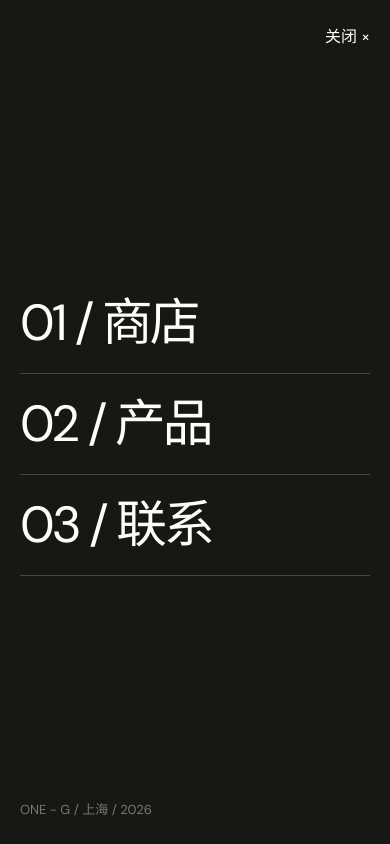
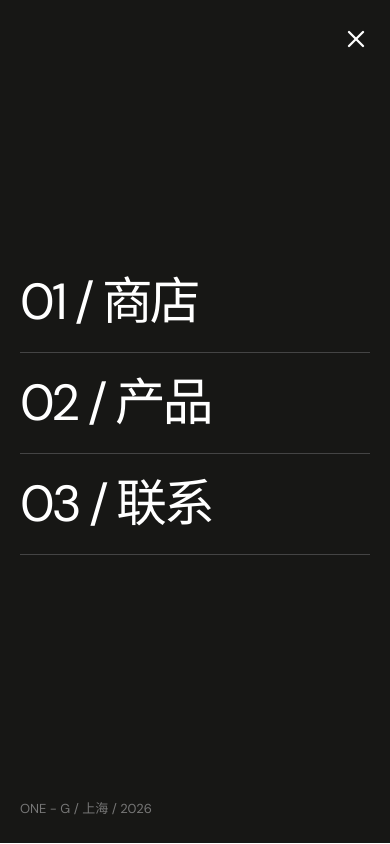
Before and after one commit to l-s-hao/OGFE, a React (Vite) app: page / in a window 390 px wide. Both pictures are taken after a click on the button "探索". Shown: the top 844 px of the page. Built offline with nearby package versions, Linux system fonts and the light colour scheme.

Commit message:
Integrate official shadcn UI registry components

```diff
--- a/package.json
+++ b/package.json
@@ -20,6 +20,8 @@
   },
   "dependencies": {
     "@radix-ui/react-dialog": "^1.1.23",
+    "@radix-ui/react-slot": "^1.3.3",
+    "@radix-ui/react-tabs": "^1.1.21",
     "class-variance-authority": "^0.7.1",
     "clsx": "^2.1.1",
     "gsap": "^3.15.0",
--- a/src/components/ui/button.jsx
+++ b/src/components/ui/button.jsx
@@ -1,11 +1,36 @@
+import * as React from 'react';
+import { Slot } from '@radix-ui/react-slot';
 import { cva } from 'class-variance-authority';
 import { cn } from '@/lib/utils';
 
-const buttonVariants = cva('ui-button', {
-  variants: { variant: { outline: 'ui-button-outline', solid: 'ui-button-solid' } },
-  defaultVariants: { variant: 'solid' },
+const buttonVariants = cva(
+  'inline-flex items-center justify-center gap-2 whitespace-nowrap rounded-md text-sm font-medium transition-colors focus-visible:outline-none focus-visible:ring-1 focus-visible:ring-ring disabled:pointer-events-none disabled:opacity-50 [&_svg]:pointer-events-none [&_svg]:size-4 [&_svg]:shrink-0',
+  {
+    variants: {
+      variant: {
+        default: 'bg-primary text-primary-foreground shadow hover:bg-primary/90',
+        destructive: 'bg-destructive text-destructive-foreground shadow-sm hover:bg-destructive/90',
+        outline:
+          'border border-input bg-background shadow-sm hover:bg-accent hover:text-accent-foreground',
+        secondary: 'bg-secondary text-secondary-foreground shadow-sm hover:bg-secondary/80',
+        ghost: 'hover:bg-accent hover:text-accent-foreground',
+        link: 'text-primary underline-offset-4 hover:underline',
+      },
+      size: {
+        default: 'h-9 px-4 py-2',
+        sm: 'h-8 rounded-md px-3 text-xs',
+        lg: 'h-10 rounded-md px-8',
+        icon: 'h-9 w-9',
+      },
+    },
+    defaultVariants: { variant: 'default', size: 'default' },
+  },
+);
+
+const Button = React.forwardRef(({ className, variant, size, asChild = false, ...props }, ref) => {
+  const Comp = asChild ? Slot : 'button';
+  return <Comp className={cn(buttonVariants({ variant, size, className }))} ref={ref} {...props} />;
 });
+Button.displayName = 'Button';
 
-export function Button({ className, variant, ...props }) {
-  return <button className={cn(buttonVariants({ variant }), className)} {...props} />;
-}
+export { Button, buttonVariants };
--- /dev/null
+++ b/src/components/ui/sheet.jsx
@@ -0,0 +1,74 @@
+import * as React from 'react';
+import * as SheetPrimitive from '@radix-ui/react-dialog';
+import { cva } from 'class-variance-authority';
+import { X } from 'lucide-react';
+import { cn } from '@/lib/utils';
+
+const Sheet = SheetPrimitive.Root;
+const SheetTrigger = SheetPrimitive.Trigger;
+const SheetClose = SheetPrimitive.Close;
+const SheetPortal = SheetPrimitive.Portal;
+
+const SheetOverlay = React.forwardRef(({ className, ...props }, ref) => (
+  <SheetPrimitive.Overlay
+    className={cn(
+      'fixed inset-0 z-50 bg-black/80 data-[state=open]:animate-in data-[state=closed]:animate-out data-[state=closed]:fade-out-0 data-[state=open]:fade-in-0',
+      className,
+    )}
+    {...props}
+    ref={ref}
+  />
+));
+SheetOverlay.displayName = SheetPrimitive.Overlay.displayName;
+
+const sheetVariants = cva(
+  'fixed z-50 gap-4 bg-background p-6 shadow-lg transition ease-in-out data-[state=closed]:duration-300 data-[state=open]:duration-500 data-[state=open]:animate-in data-[state=closed]:animate-out',
+  {
+    variants: {
+      side: {
+        top: 'inset-x-0 top-0 border-b data-[state=closed]:slide-out-to-top data-[state=open]:slide-in-from-top',
+        bottom:
+          'inset-x-0 bottom-0 border-t data-[state=closed]:slide-out-to-bottom data-[state=open]:slide-in-from-bottom',
+        left: 'inset-y-0 left-0 h-full w-3/4 border-r data-[state=closed]:slide-out-to-left data-[state=open]:slide-in-from-left sm:max-w-sm',
+        right:
+          'inset-y-0 right-0 h-full w-3/4 border-l data-[state=closed]:slide-out-to-right data-[state=open]:slide-in-from-right sm:max-w-sm',
+      },
+    },
+    defaultVariants: { side: 'right' },
+  },
+);
+
+const SheetContent = React.forwardRef(({ side = 'right', className, children, ...props }, ref) => (
+  <SheetPortal>
+    <SheetOverlay />
+    <SheetPrimitive.Content ref={ref} className={cn(sheetVariants({ side }), className)} {...props}>
+      {children}
+      <SheetPrimitive.Close className="sheet-close">
+        <X />
+        <span className="sr-only">关闭</span>
+      </SheetPrimitive.Close>
+    </SheetPrimitive.Content>
+  </SheetPortal>
+));
+SheetContent.displayName = SheetPrimitive.Content.displayName;
+
+const SheetTitle = React.forwardRef(({ className, ...props }, ref) => (
+  <SheetPrimitive.Title ref={ref} className={cn('text-lg font-semibold', className)} {...props} />
+));
+SheetTitle.displayName = SheetPrimitive.Title.displayName;
+
+const SheetDescription = React.forwardRef(({ className, ...props }, ref) => (
+  <SheetPrimitive.Description ref={ref} className={cn('text-sm', className)} {...props} />
+));
+SheetDescription.displayName = SheetPrimitive.Description.displayName;
+
+export {
+  Sheet,
+  SheetPortal,
+  SheetOverlay,
+  SheetTrigger,
+  SheetClose,
+  SheetContent,
+  SheetTitle,
+  SheetDescription,
+};
--- /dev/null
+++ b/src/components/ui/tabs.jsx
@@ -0,0 +1,43 @@
+import * as React from 'react';
+import * as TabsPrimitive from '@radix-ui/react-tabs';
+import { cn } from '@/lib/utils';
+
+const Tabs = TabsPrimitive.Root;
+
+const TabsList = React.forwardRef(({ className, ...props }, ref) => (
+  <TabsPrimitive.List
+    ref={ref}
+    className={cn(
+      'inline-flex h-9 items-center justify-center rounded-lg bg-muted p-1 text-muted-foreground',
+      className,
+    )}
+    {...props}
+  />
+));
+TabsList.displayName = TabsPrimitive.List.displayName;
+
+const TabsTrigger = React.forwardRef(({ className, ...props }, ref) => (
+  <TabsPrimitive.Trigger
+    ref={ref}
+    className={cn(
+      'inline-flex items-center justify-center whitespace-nowrap rounded-md px-3 py-1 text-sm font-medium ring-offset-background transition-all focus-visible:outline-none focus-visible:ring-2 focus-visible:ring-ring focus-visible:ring-offset-2 disabled:pointer-events-none disabled:opacity-50 data-[state=active]:bg-background data-[state=active]:text-foreground data-[state=active]:shadow',
+      className,
+    )}
+    {...props}
+  />
+));
+TabsTrigger.displayName = TabsPrimitive.Trigger.displayName;
+
+const TabsContent = React.forwardRef(({ className, ...props }, ref) => (
+  <TabsPrimitive.Content
+    ref={ref}
+    className={cn(
+      'mt-2 ring-offset-background focus-visible:outline-none focus-visible:ring-2 focus-visible:ring-ring focus-visible:ring-offset-2',
+      className,
+    )}
+    {...props}
+  />
+));
+TabsContent.displayName = TabsPrimitive.Content.displayName;
+
+export { Tabs, TabsList, TabsTrigger, TabsContent };
--- a/src/main.jsx
+++ b/src/main.jsx
@@ -1,6 +1,16 @@
 import { useRef, useState } from 'react';
 import { createRoot } from 'react-dom/client';
 import StrokeText from '@/components/reactbits/stroke-text';
+import { Button } from '@/components/ui/button';
+import {
+  Sheet,
+  SheetClose,
+  SheetContent,
+  SheetDescription,
+  SheetTitle,
+  SheetTrigger,
+} from '@/components/ui/sheet';
+import { Tabs, TabsList, TabsTrigger } from '@/components/ui/tabs';
 import './style.css';
 
 const products = [
@@ -10,6 +20,7 @@ const products = [
     text: '面向真实世界打造的通用机器人本体。',
     image: './images/og-body-product.png',
     color: 'sand',
+    category: 'robots',
   },
   {
     name: '1G 视觉',
@@ -17,6 +28,7 @@ const products = [
     text: '看见人物、物体与空间之间的关系。',
     image: './images/og-vision-sensor.png',
     color: 'ice',
+    category: 'perception',
   },
   {
     name: '1G 开发平台',
@@ -24,12 +36,14 @@ const products = [
     text: '从模型训练到真机部署的一体化工具。',
     image: null,
     color: 'lime',
+    category: 'tools',
   },
 ];
 
 function App() {
   const [menuOpen, setMenuOpen] = useState(false);
   const [activeMenu, setActiveMenu] = useState(null);
+  const [category, setCategory] = useState('all');
   const railRef = useRef(null);
   const menus = {
     系统: [
@@ -66,14 +80,17 @@ function App() {
 
   return (
     <>
+      <Sheet open={menuOpen} onOpenChange={setMenuOpen}>
         <div
           className={`global-nav ${activeMenu ? 'expanded' : ''}`}
           onMouseLeave={() => setActiveMenu(null)}
         >
           <header className="minimal-nav">
-          <button className="menu-trigger" onClick={() => setMenuOpen(true)}>
+            <SheetTrigger asChild>
+              <Button className="menu-trigger" variant="ghost">
                 <i></i> 探索
-          </button>
+              </Button>
+            </SheetTrigger>
             <a className="nav-logo" href="#top" onClick={go('#top')}>
               ONE - G
             </a>
@@ -118,19 +135,25 @@ function App() {
             )}
           </div>
         </div>
-      <aside className={`drawer ${menuOpen ? 'open' : ''}`}>
-        <button onClick={() => setMenuOpen(false)}>关闭 ×</button>
+        <SheetContent className="drawer" side="top">
+          <SheetTitle className="sr-only">探索菜单</SheetTitle>
+          <SheetDescription className="sr-only">浏览商店、产品与联系方式</SheetDescription>
           <nav>
+            <SheetClose asChild>
               <a href="#store" onClick={go('#store')}>
                 01 / 商店
               </a>
+            </SheetClose>
+            <SheetClose asChild>
               <a href="#featured" onClick={go('#featured')}>
                 02 / 产品
               </a>
+            </SheetClose>
             <a href="mailto:hello@one-g.ai">03 / 联系</a>
           </nav>
           <small>ONE - G / 上海 / 2026</small>
-      </aside>
+        </SheetContent>
+      </Sheet>
 
       <main id="top">
         <section className="brand-hero">
@@ -159,9 +182,11 @@ function App() {
               构建智能机器。
             </p>
             <p>让机器理解世界。</p>
+            <Button asChild>
               <a href="#store" onClick={go('#store')}>
                 探索商店 ↓
               </a>
+            </Button>
           </div>
         </section>
 
@@ -177,16 +202,20 @@ function App() {
               探索机器人本体、感知系统与开发工具。每一项产品都可独立工作，也可组成完整智能系统。
             </p>
           </div>
-          <div className="category-tabs">
-            <button className="active">全部产品</button>
-            <button>机器人</button>
-            <button>感知系统</button>
-            <button>开发工具</button>
-          </div>
-          <div className="product-grid" id="featured">
-            {products.map((product, index) => (
+          <Tabs className="category-tabs" value={category} onValueChange={setCategory}>
+            <TabsList aria-label="产品分类">
+              <TabsTrigger value="all">全部产品</TabsTrigger>
+              <TabsTrigger value="robots">机器人</TabsTrigger>
+              <TabsTrigger value="perception">感知系统</TabsTrigger>
+              <TabsTrigger value="tools">开发工具</TabsTrigger>
+            </TabsList>
+          </Tabs>
+          <div className={`product-grid ${category !== 'all' ? 'filtered' : ''}`} id="featured">
+            {products
+              .filter((product) => category === 'all' || product.category === category)
+              .map((product, index) => (
                 <article
-                className={`product-card ${product.color} ${index === 0 ? 'large' : ''}`}
+                  className={`product-card ${product.color} ${category === 'all' && index === 0 ? 'large' : ''}`}
                   key={product.name}
                 >
                   <div className="product-copy">
@@ -194,8 +223,8 @@ function App() {
                     <h3>{product.name}</h3>
                     <p>{product.text}</p>
                     <div>
-                    <button>了解更多</button>
-                    <button className="buy">选购</button>
+                      <Button variant="outline">了解更多</Button>
+                      <Button className="buy">选购</Button>
                     </div>
                   </div>
                   {product.image ? (
@@ -245,8 +274,22 @@ function App() {
               <h2>配件与模块</h2>
             </div>
             <div>
-              <button onClick={() => moveRail(-1)}>←</button>
-              <button onClick={() => moveRail(1)}>→</button>
+              <Button
+                variant="outline"
+                size="icon"
+                aria-label="向左浏览"
+                onClick={() => moveRail(-1)}
+              >
+                ←
+              </Button>
+              <Button
+                variant="outline"
+                size="icon"
+                aria-label="向右浏览"
+                onClick={() => moveRail(1)}
+              >
+                →
+              </Button>
             </div>
           </div>
           <div className="accessory-rail" ref={railRef}>
--- a/src/style.css
+++ b/src/style.css
@@ -156,14 +156,24 @@ button {
   clip-path: inset(0 0 100%);
   transition: clip-path 0.55s cubic-bezier(0.7, 0, 0.2, 1);
 }
-.drawer.open {
+.drawer[data-state='open'] {
   clip-path: inset(0);
 }
-.drawer > button {
-  align-self: flex-end;
+.drawer[data-state='closed'] {
+  clip-path: inset(0 0 100%);
+}
+.sheet-close {
+  position: absolute;
+  top: 25px;
+  right: 20px;
   border: 0;
   color: #fff;
   background: none;
+  cursor: pointer;
+}
+.sheet-close svg {
+  width: 28px;
+  height: 28px;
 }
 .drawer nav {
   display: flex;
@@ -211,6 +221,7 @@ button {
   margin: 0;
 }
 .hero-foot a {
+  height: auto;
   padding: 9px 14px;
   border-radius: 999px;
   transition:
@@ -258,9 +269,15 @@ button {
   line-height: 1.65;
 }
 .category-tabs {
+  margin: 75px 0 30px;
+}
+.category-tabs [role='tablist'] {
   display: flex;
+  width: fit-content;
+  height: auto;
   gap: 10px;
-  margin: 75px 0 30px;
+  padding: 0;
+  background: transparent;
 }
 .category-tabs button {
   padding: 11px 18px;
@@ -269,7 +286,7 @@ button {
   background: #fff;
   font-size: 11px;
 }
-.category-tabs button.active {
+.category-tabs button[data-state='active'] {
   color: #fff;
   border-color: var(--ink);
   background: var(--ink);
@@ -278,6 +295,12 @@ button {
   display: grid;
   grid-template-columns: 1.25fr 0.75fr;
   gap: 18px;
+}
+.product-grid.filtered {
+  grid-template-columns: 1fr;
+}
+.product-grid.filtered .product-card {
+  min-height: min(850px, 78vw);
 }
 .product-card {
   position: relative;
@@ -616,6 +639,9 @@ body > footer {
     margin-top: 50px;
     overflow: auto;
   }
+  .category-tabs [role='tablist'] {
+    width: max-content;
+  }
   .category-tabs button {
     white-space: nowrap;
   }
```
Also changed, not shown: 1 other file (tests, documents, lock files or other folders). Lines whose indentation alone changed are shown as unchanged.
